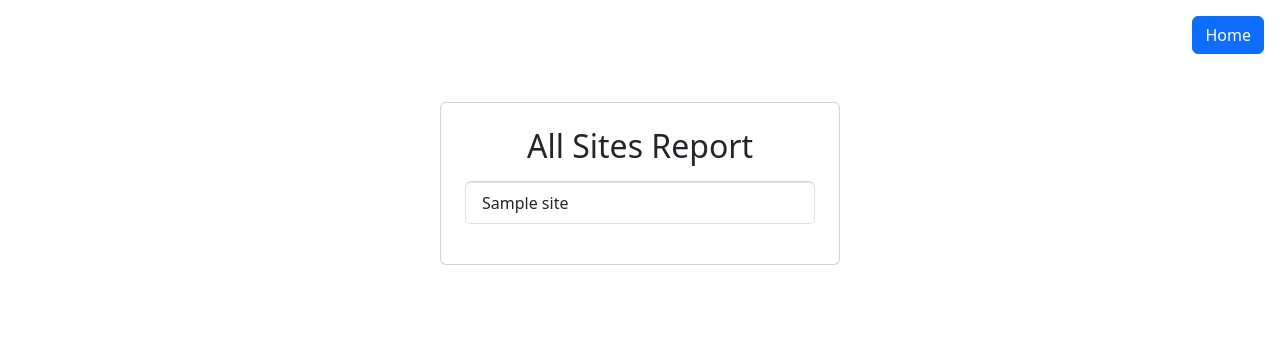
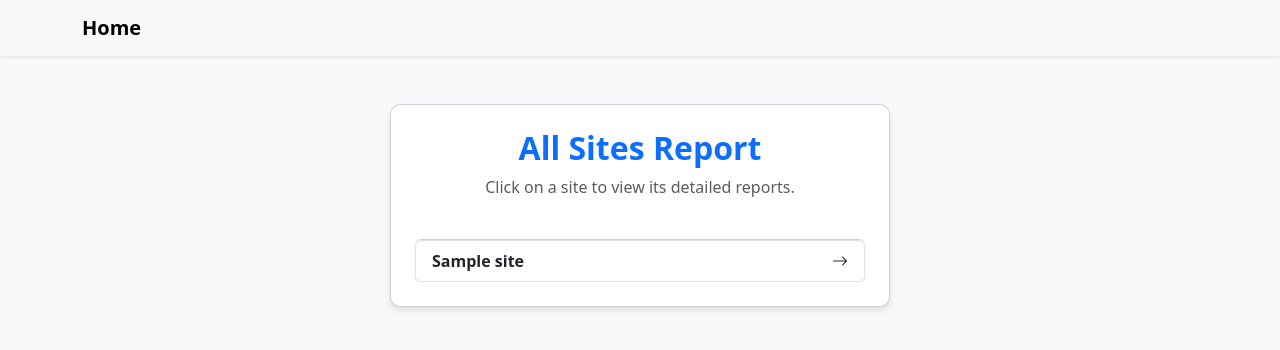
Before and after one commit to Vijayhukum/Sri-Sai_Constructions, a Django app: page /all-sites/ in a window 1280 px wide. Shown: the top 350 px of the page. Run offline with Django 5.2, Linux system fonts and the light colour scheme; tables that the repository leaves empty hold one stand-in row (values such as "Sample post").

Commit message:
imges on pdf issue solved and also some styling

```diff
--- a/templates/allsites.html
+++ b/templates/allsites.html
@@ -9,30 +9,49 @@
       href="https://cdn.jsdelivr.net/npm/bootstrap@5.3.2/dist/css/bootstrap.min.css"
       rel="stylesheet"
     />
+    <style>
+      .card {
+        box-shadow: 0 4px 6px rgba(0, 0, 0, 0.1);
+        border-radius: 10px;
+      }
+      body {
+        background-color: #f8f9fa;
+      }
+    </style>
   </head>
   <body>
+    <!-- Navigation -->
+    <nav class="navbar navbar-light bg-light shadow-sm mb-4">
+      <div class="container">
+        <a href="/" class="navbar-brand fw-bold">Home</a>
+      </div>
+    </nav>
+
     <!-- Main Content -->
-    <div class="d-flex justify-content-end m-3">
-      <a href="/" class="btn btn-primary">Home</a>
-    </div>
-
     <div class="container my-5">
       <!-- Links Section -->
-      <div class="card p-4 mx-auto" style="max-width: 400px">
-        <div class="mb-2 text-center">
-          <p class="h2">All Sites Report</p>
+      <div class="card p-4 mx-auto" style="max-width: 500px">
+        <div class="text-center mb-4">
+          <h2 class="fw-bold text-primary">All Sites Report</h2>
+          <p class="text-muted">
+            Click on a site to view its detailed reports.
+          </p>
         </div>
-        <div class="list-group mb-3">
+        <div class="list-group">
           <!-- Dynamic Site Links -->
           {% for site in sites %}
           <a
             href="{% url 'site_detail' site.id %}"
-            class="list-group-item list-group-item-action"
+            class="list-group-item list-group-item-action d-flex justify-content-between align-items-center"
           >
-            {{ site.sitename }}
+            <span class="fw-bold">{{ site.sitename }}</span>
+            <i class="bi bi-arrow-right"></i>
           </a>
           {% empty %}
-          <p class="text-danger">No sites available. Add a new one!</p>
+          <div class="text-center text-danger">
+            <i class="bi bi-exclamation-circle display-4"></i>
+            <p>No sites available. Add a new one!</p>
+          </div>
           {% endfor %}
         </div>
       </div>
@@ -40,5 +59,10 @@
 
     <!-- Bootstrap Bundle JS -->
     <script src="https://cdn.jsdelivr.net/npm/bootstrap@5.3.2/dist/js/bootstrap.bundle.min.js"></script>
+    <!-- Bootstrap Icons -->
+    <link
+      href="https://cdn.jsdelivr.net/npm/bootstrap-icons/font/bootstrap-icons.css"
+      rel="stylesheet"
+    />
   </body>
 </html>
```
Also changed, not shown: templates/sitedetailfullreport.html (+23 -6 lines), templates/today_reports.html (+80 -29 lines).
